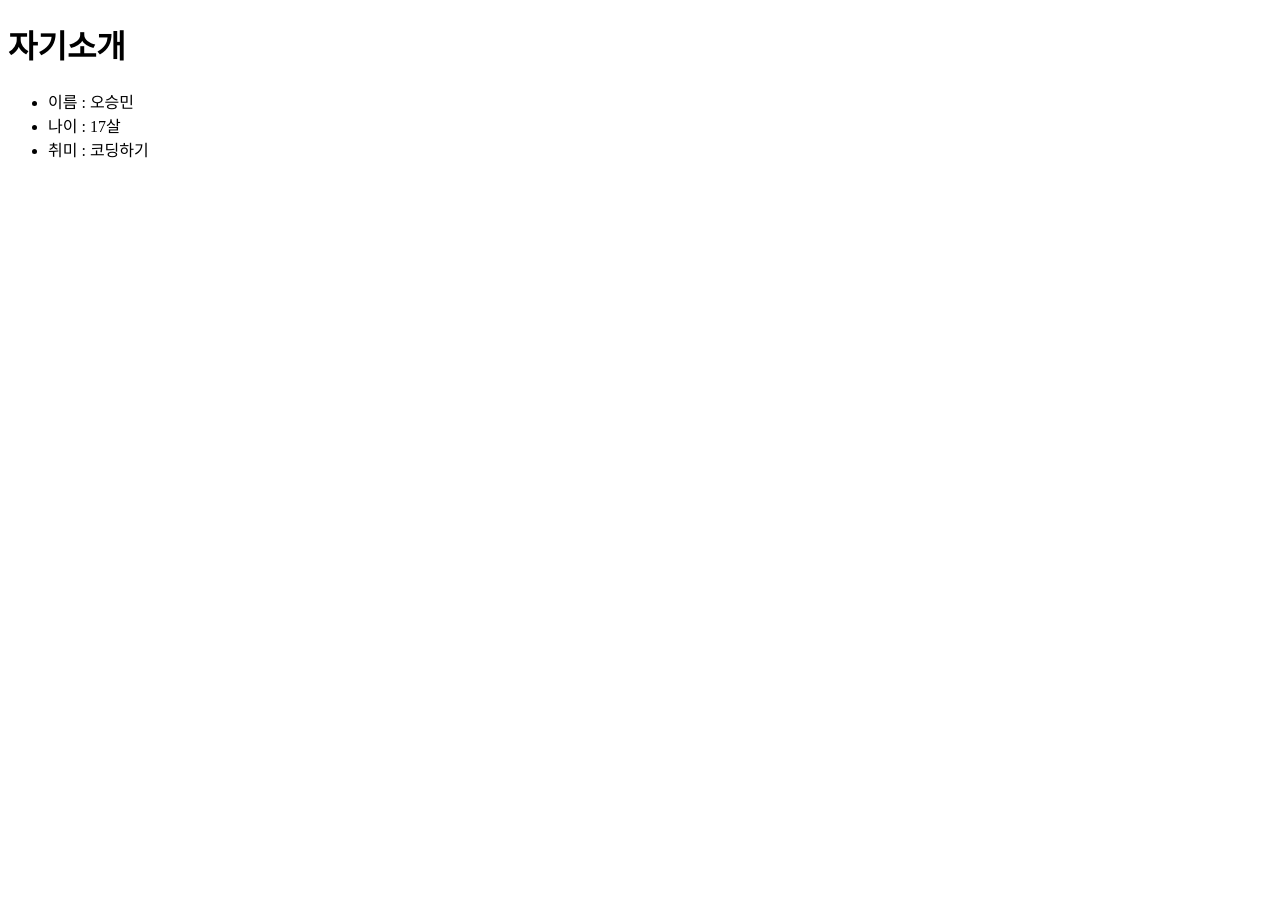
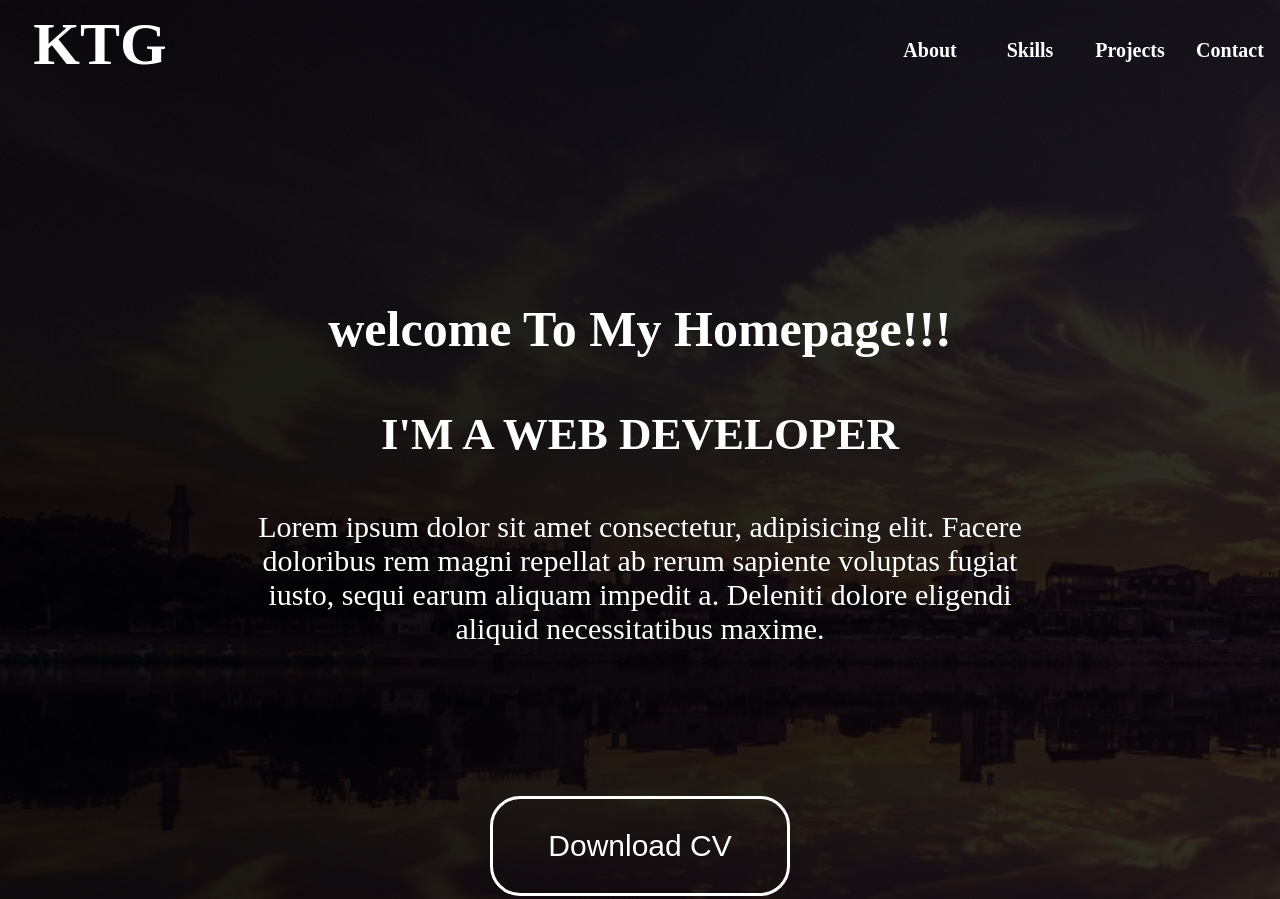
Before and after one commit to DDD-07/test, a plain HTML site: page index.html in a window 1280 px wide. Shown: the top 899 px of the page. Before the commit the page ends 800 px from the top, so only its background shows below. Drawn offline with Linux system fonts and the light colour scheme.

Commit message:
Add files via upload

```diff
--- a/index.html
+++ b/index.html
@@ -1,18 +1,39 @@
 <!DOCTYPE html>
 <html lang="en">
 <head>
-    <meta charset="UTF-8">
-    <meta name="viewport" content="width=device-width, initial-scale=1.0">
-    <title>Document</title>
+  <meta charset="UTF-8">
+  <meta name="viewport" content="width=device-width, initial-scale=1.0">
+  <title>Document</title>
+  <link rel="stylesheet" href="style.css">
 </head>
 <body>
-    <h1>자기소개</h1>
-    <ul>
-        <li>이름 : 오승민</li>
-        <li>나이 : 17살</li>
-        <li>취미 : 코딩하기</li>
-    </ul>
 
+
+
+  <div class="container">
+    <div class="header">
+      <div class="logo">
+        KTG
+      </div>
+      <ul class="menu">
+        <li><a href="#">About</a></li>
+        <li><a href="#">Skills</a></li>
+        <li><a href="#">Projects</a></li>
+        <li><a href="#">Contact</a></li>
+      </ul>
+    </div>
+    <div class="main">
+        <h1>welcome To My Homepage!!!</h1>
+        <h2>I'M A WEB DEVELOPER</h2>
+        <p>
+            Lorem ipsum dolor sit amet consectetur, adipisicing elit. Facere doloribus rem magni repellat ab rerum sapiente voluptas fugiat iusto, sequi earum aliquam impedit a. Deleniti dolore eligendi aliquid necessitatibus maxime.
+        </p>
+        <button>Download CV</button>
+
+
+
+    </div>
+  </div>
 
 
 </body>
--- /dev/null
+++ b/style.css
@@ -0,0 +1,93 @@
+*{
+    margin: 0; /*바깥쪽 여백 : 0*/
+    padding: 0; /*안쪽 여백 : 0*/
+    box-sizing: border-box; /*테두리 두께 무시*/
+
+
+  }
+  a{
+    text-decoration: none; /*밑줄 제거*/
+    display: block; /*a태그를 블록 요소로 변경*/
+    color: black; /*글자색 : black*/
+  }
+  li{
+    list-style-type: none; /*li태그 기호 제거*/
+  }
+  .container{
+    width: 100%;
+    height: 1200px;
+
+    background: linear-gradient( rgba(0,0,0,0.8) , rgba(0,0,0,0.8)    )  ,url(bg.jpg) no-repeat;
+    background-size: cover;
+
+    color: white;
+  }
+  .header{
+    width: 100%;
+    height: 100px;
+
+    display: flex;
+    justify-content: space-between;
+    align-items: center;
+  }
+  .logo{
+    width: 200px;
+    height: 80px;
+
+    font-size: 60px;
+    text-align: center;
+    font-weight: bold;
+  }
+  .menu{
+    width: 400px;
+    height: 100px;
+
+    display: flex;
+    align-items: center;
+  }
+  .menu li{
+    width: 100px;
+    text-align: center;
+  }
+  .menu li a{
+    font-size: 20px;
+    font-weight: bold;
+    color: white;
+  }
+
+
+  .main{
+    width: 800px;
+    height: 500px;
+    margin: 0 auto;
+
+    margin-top: 200px;
+    text-align: center;
+  }
+  .main h1{
+    font-size: 50px;
+    margin-bottom: 50px;
+  }
+  .main h2{
+    font-size: 45px;
+    margin-bottom: 50px;
+  }
+  .main p{
+    font-size: 30px;
+    margin-bottom: 150px;
+  }
+  .main button{
+    font-size: 30px;
+    width: 300px;
+    height: 100px;
+    border-radius: 30px;
+    background-color: transparent;
+
+    color: white;
+    border: 3px solid white;
+  }
+  .main button:hover{
+    background-color: white;
+    color: black;
+    cursor: pointer;
+  }
```
Also changed, not shown: bg.jpg (added).
